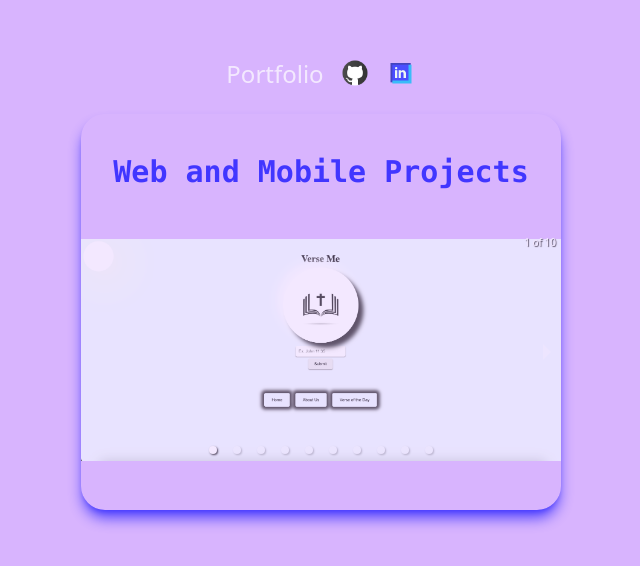
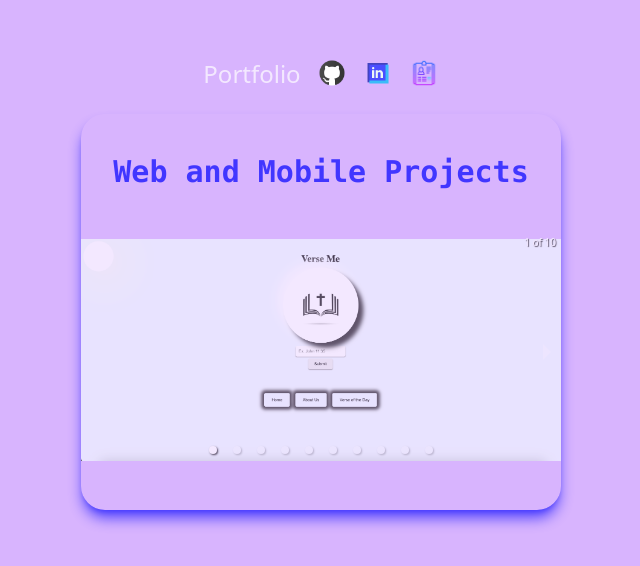
Before and after one commit to thiagobgarc/Portfolio-new, a React (Vite) app: page /projects in a window 1280 px wide. Shown: the part 120-686 px from the top of the page, without its empty margins (319-959 px from the left). Built offline with nearby package versions, Linux system fonts and the light colour scheme.

Commit message:
12th commit

```diff
--- a/src/components/navigation_bar.tsx
+++ b/src/components/navigation_bar.tsx
@@ -24,7 +24,7 @@ export const NavigationBar = () => {
             height={24}
           />
         </a>
-        {/* <a href="/resume">
+        <a href="https://portfolio-n7hpuuctx-thiagobgarc.vercel.app/resume">
           <img
             className="mr-4"
             src="/images/icons8-resume-64.png"
@@ -32,7 +32,7 @@ export const NavigationBar = () => {
             width={30}
             height={24}
           />
-        </a> */}
+        </a>
       </div>
     </div>
   );
```
